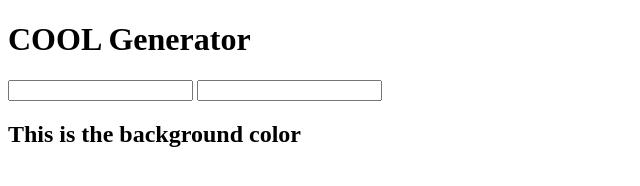
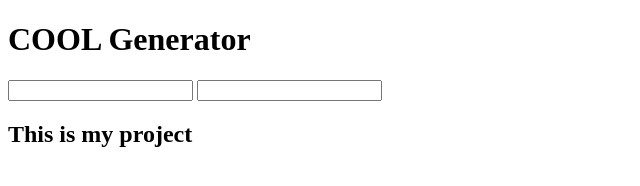
Before and after one commit to gabrielsantos01/background-generator, a plain HTML site: page index.html in a window 1280 px wide. Shown: the whole page, without its empty margins (0-640 px from the left). Drawn offline with Linux system fonts and the light colour scheme.

Commit message:
mudando o h2

```diff
--- a/index.html
+++ b/index.html
@@ -10,7 +10,7 @@
     <h1>COOL Generator</h1>
     <input type="text" class="color1">
     <input type="text" class="color2">
-    <h2>This is the background color</h2>
+    <h2>This is my project</h2>
     <h3></h3>
 </body>
 </html>
```
